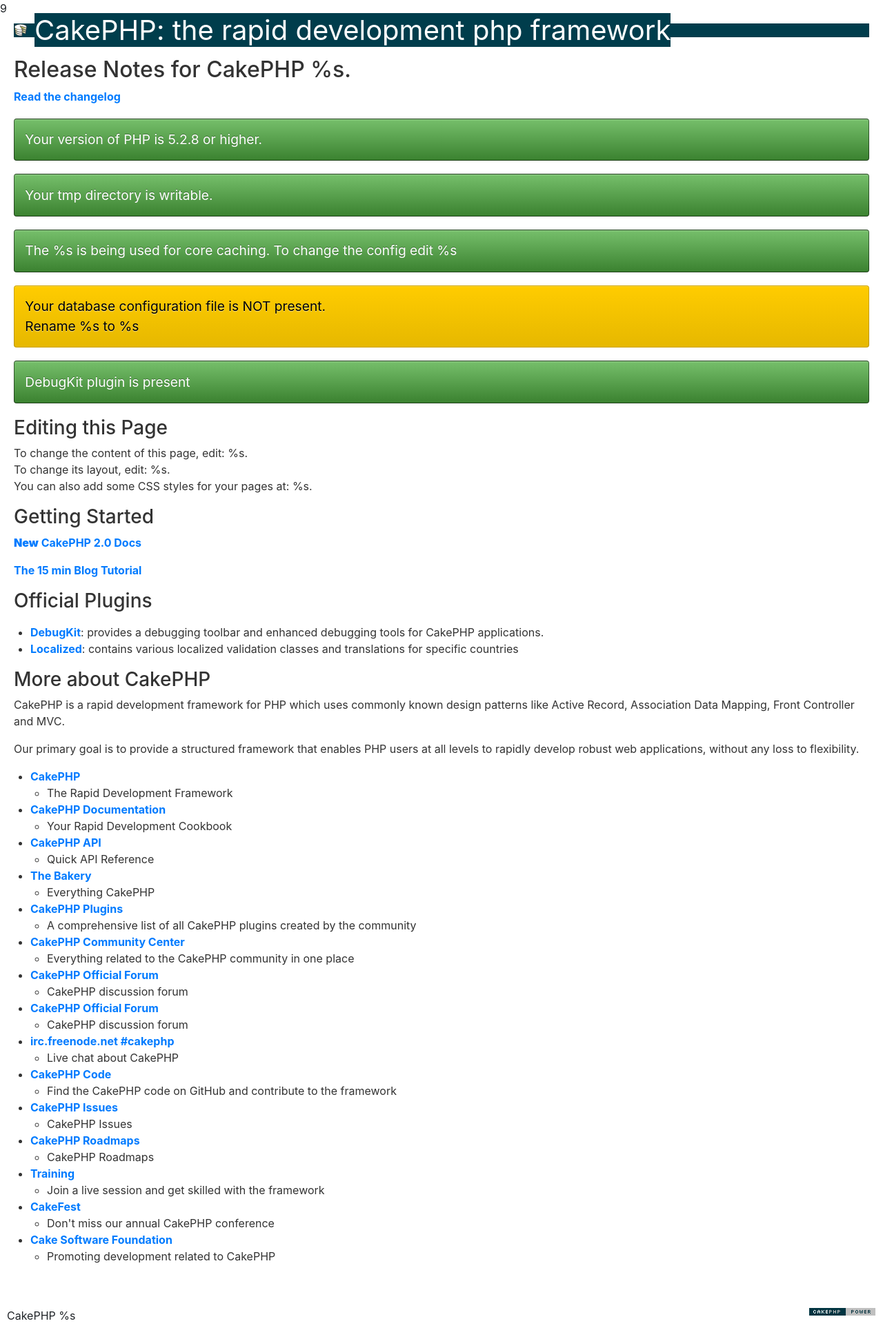
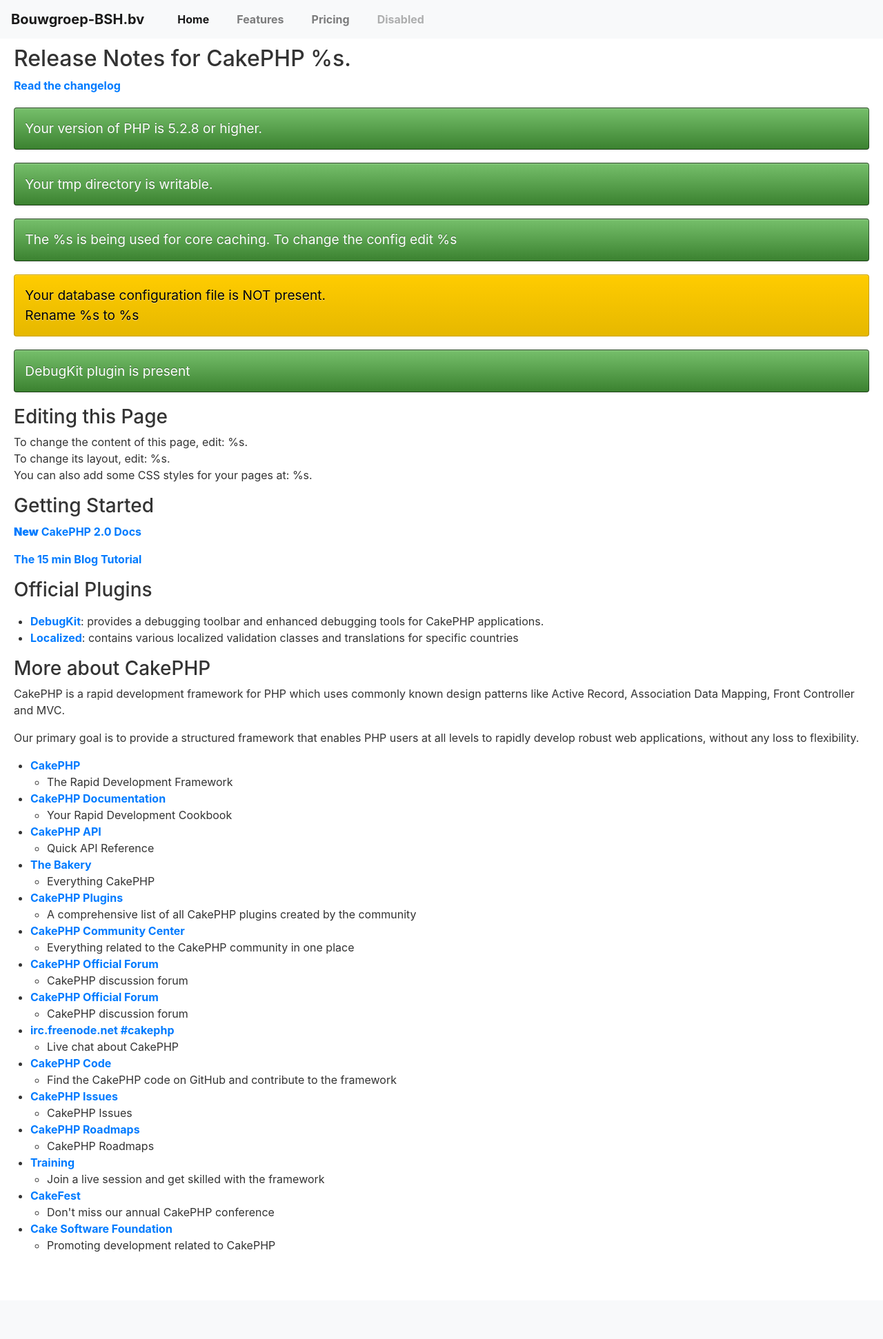
Before and after one commit to CaptainSquishy/codingcats_back-end, a CakePHP app: the page made by app/View/Pages/home.ctp in a window 1280 px wide. Shown: the whole page at 69% size. After the commit the page ends 1816 px from the top, so only its background shows below. Run offline with PHP 8.4 and a stand-in for CakePHP, Linux system fonts and the light colour scheme; the template is opened without the code that fills it, so the values that code supplies are empty; some libraries are stand-ins or nearby versions.

Commit message:
added header

```diff
--- /dev/null
+++ b/app/View/Elements/header.ctp
@@ -0,0 +1,22 @@
+<nav class="navbar navbar-expand-lg navbar-light bg-light">
+  <a class="navbar-brand" href="#">Bouwgroep-BSH.bv</a>
+  <button class="navbar-toggler" type="button" data-toggle="collapse" data-target="#navbarNav" aria-controls="navbarNav" aria-expanded="false" aria-label="Toggle navigation">
+    <span class="navbar-toggler-icon"></span>
+  </button>
+  <div class="collapse navbar-collapse" id="navbarNav">
+    <ul class="navbar-nav">
+      <li class="nav-item active">
+        <a class="nav-link" href="#">Home <span class="sr-only">(current)</span></a>
+      </li>
+      <li class="nav-item">
+        <a class="nav-link" href="#">Features</a>
+      </li>
+      <li class="nav-item">
+        <a class="nav-link" href="#">Pricing</a>
+      </li>
+      <li class="nav-item">
+        <a class="nav-link disabled" href="#">Disabled</a>
+      </li>
+    </ul>
+  </div>
+</nav>
--- a/app/View/Layouts/default.ctp
+++ b/app/View/Layouts/default.ctp
@@ -1,4 +1,4 @@
-9<?php
+<?php
 /**
  * CakePHP(tm) : Rapid Development Framework (https://cakephp.org)
  * Copyright (c) Cake Software Foundation, Inc. (https://cakefoundation.org)
@@ -40,10 +40,8 @@
 	?>
 </head>
 <body>
+	<?= $this->element('header')?>
 	<div id="container">
-		<div id="header">
-			<h1><?php echo $this->Html->link($cakeDescription, 'https://cakephp.org'); ?></h1>
-		</div>
 		<div id="content">
 
 			<?php echo $this->Flash->render(); ?>
@@ -51,17 +49,8 @@
 			<?php echo $this->fetch('content'); ?>
 		</div>
 		<div id="footer">
-			<?php echo $this->Html->link(
-					$this->Html->image('cake.power.gif', array('alt' => $cakeDescription, 'border' => '0')),
-					'https://cakephp.org/',
-					array('target' => '_blank', 'escape' => false, 'id' => 'cake-powered')
-				);
-			?>
-			<p>
-				<?php echo $cakeVersion; ?>
-			</p>
+
 		</div>
 	</div>
-	<?php echo $this->element('sql_dump'); ?>
 </body>
 </html>
```
Also changed, not shown: app/Config/database.php (+4 -4 lines), 6 other files.
